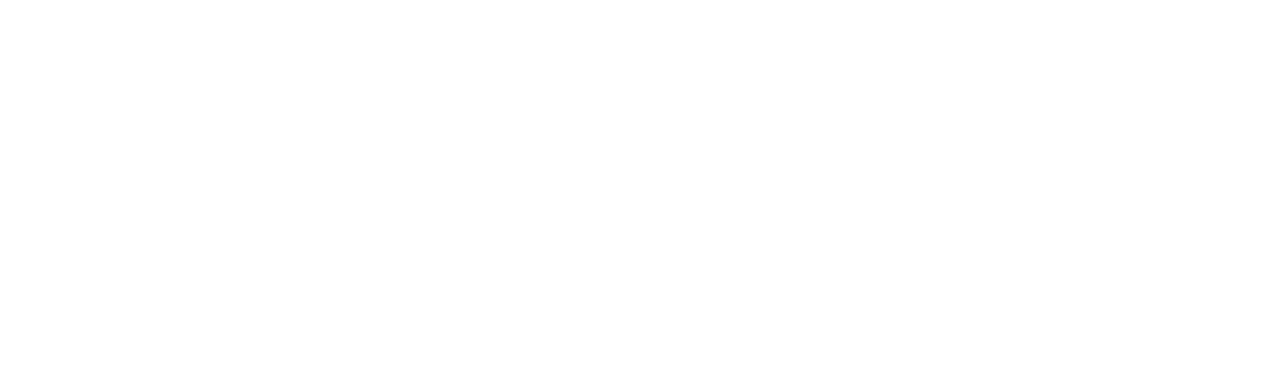
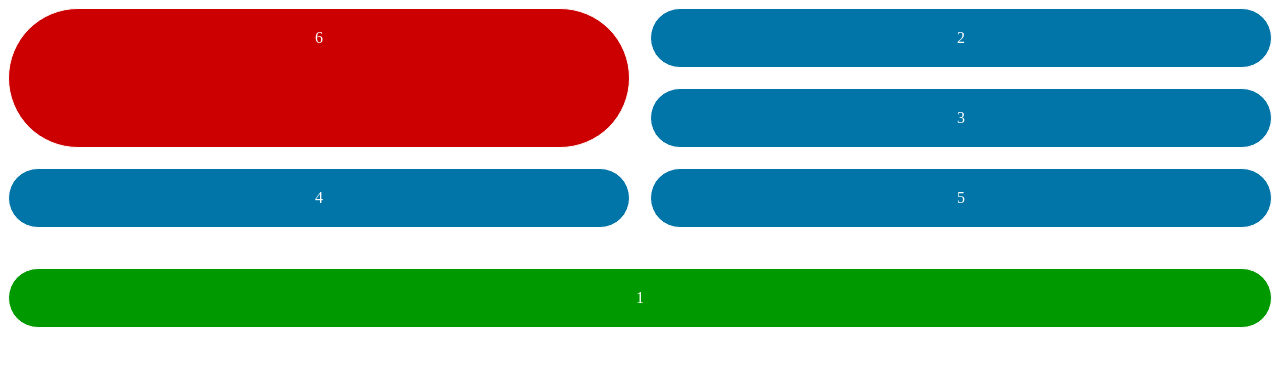
Before and after one commit to ArtemiusL/GridFromHtmlAcademy, a plain HTML site: page index.html in a window 1280 px wide. Drawn offline with Linux system fonts and the light colour scheme.

Commit message:
Changes after presentaion

```diff
--- a/index.html
+++ b/index.html
@@ -2,20 +2,18 @@
 <html lang="en">
 <head>
   <meta charset="UTF-8">
+  <meta name="viewport" content="width=device-width, initial-scale=1">
+  <link rel="stylesheet" href="style.css">
   <title>Document</title>
 </head>
 <body>
   <div class="sample">
-    <div class="sample__item"></div>
-    <div class="sample__item"></div>
-    <div class="sample__item"></div>
-    <div class="sample__item"></div>
-    <div class="sample__item"></div>
-    <div class="sample__item"></div>
-    <div class="sample__item"></div>
-    <div class="sample__item"></div>
-    <div class="sample__item"></div>
-    <div class="sample__item"></div>
+    <div class="sample__item">1</div>
+    <div class="sample__item">2</div>
+    <div class="sample__item">3</div>
+    <div class="sample__item">4</div>
+    <div class="sample__item">5</div>
+    <div class="sample__item">6</div>
   </div>
 </body>
 </html>
--- a/style.css
+++ b/style.css
@@ -0,0 +1,26 @@
+.sample {
+  display: grid;
+  grid-gap: 20px;
+  grid-template-columns: 1fr 1fr;
+}
+
+.sample__item {
+  padding: 20px;
+  border-radius: 100px;
+  border: 1px solid #fff;
+  background-color: #0175a7;
+  color: #fff;
+  text-align: center;
+}
+
+.sample__item:first-child {
+  background-color: #009900;
+  grid-row: 5/6;
+  grid-column: 1/3;
+}
+
+.sample__item:last-child {
+  background-color: #cc0000;
+  grid-row: 1/3;
+  grid-column-start: 1/3;
+}
```
